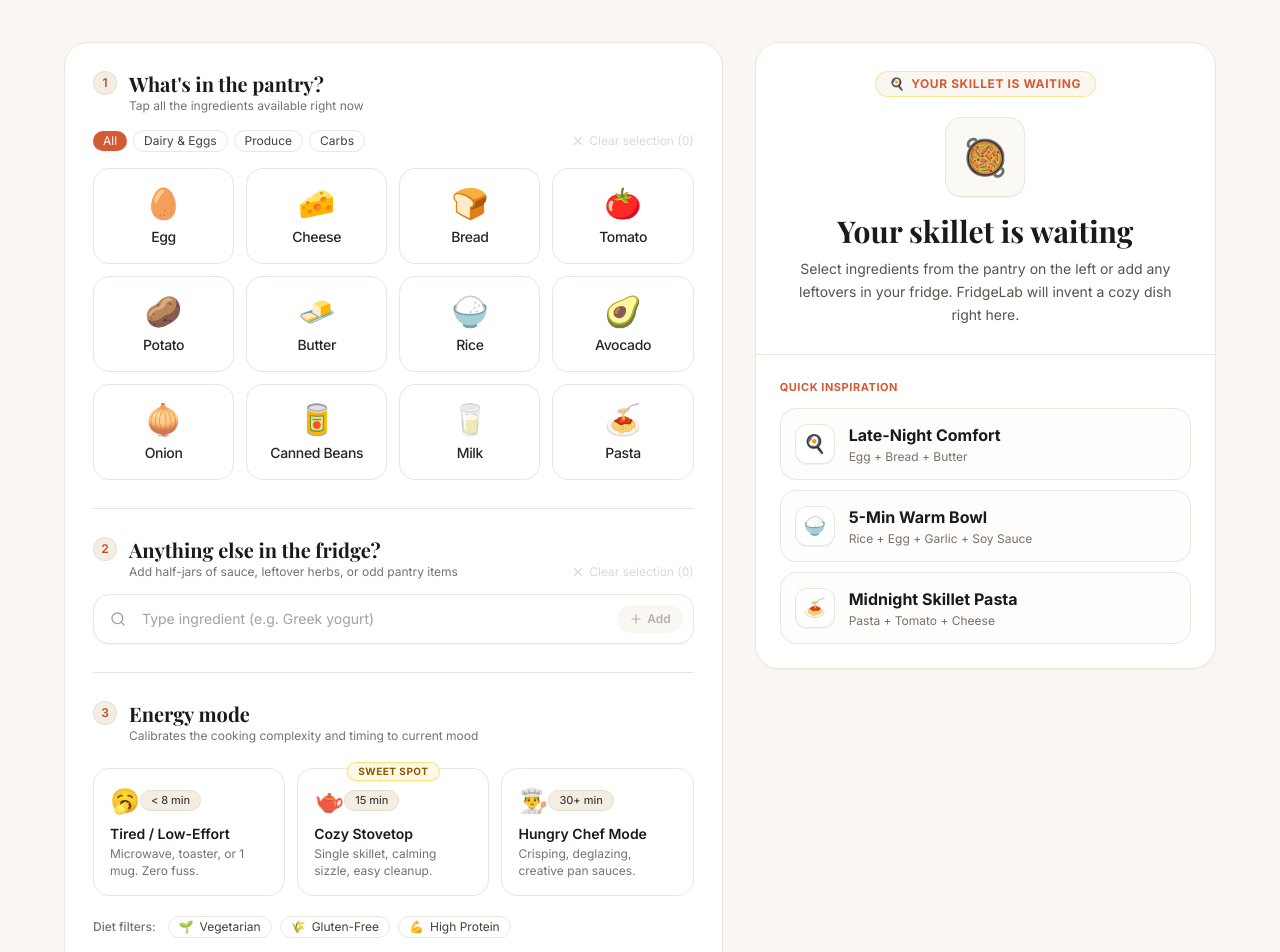
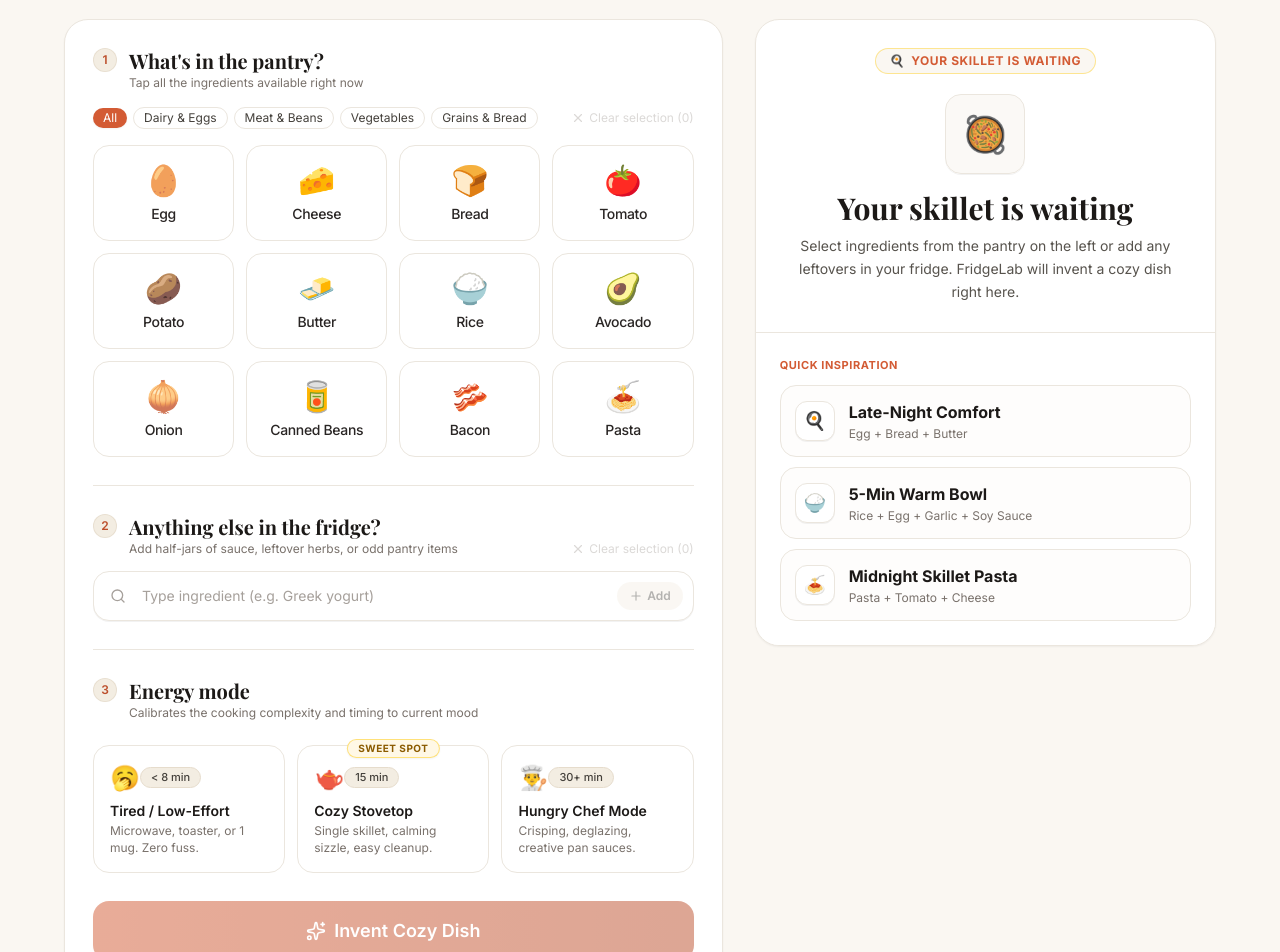
Before and after one commit to SmileyDoodle/fridgelab-ai, a React (Vite) app: page / in a window 1280 px wide. Shown: the part 220-1172 px from the top of the page. Built offline with nearby package versions, Linux system fonts and the light colour scheme; a web font is replaced by a local one.

Commit message:
change dietary flow

```diff
--- a/src/App.tsx
+++ b/src/App.tsx
@@ -18,7 +18,7 @@ import {
 } from './constants/quickInspirations.ts'
 import { findNonEdible } from './lib/data.ts'
 import { parseRecipe } from './lib/parseRecipe.ts'
-import type { DietaryFilter, EnergyMode, Recipe } from './types/recipe.ts'
+import type { EnergyMode, Recipe } from './types/recipe.ts'
 import { getFriendlyErrorMessage } from './utils/errorHandler.ts'
 
 /**
@@ -30,7 +30,6 @@ function parseApiResultToRecipe(raw: string, fallbackIngredients: string[]): Rec
     return {
       title: 'Cozy Skillet Dish',
       cookingTime: '15 mins',
-      technique: 'Cozy Stovetop',
       ingredientsUsed: fallbackIngredients,
       steps: [raw.replace(/^#+.*\n?/, '').trim()],
       tip: 'Season to taste with sea salt, freshly ground pepper, and gentle warmth.',
@@ -44,7 +43,6 @@ function parseApiResultToRecipe(raw: string, fallbackIngredients: string[]): Rec
   return {
     title: parsed.title || 'Cozy Pantry Dish',
     cookingTime: parsed.effort || '15 mins',
-    technique: 'Cozy Stovetop',
     ingredientsUsed: ingredientsList.length > 0 ? ingredientsList : fallbackIngredients,
     steps:
       parsed.steps.length > 0
@@ -61,7 +59,6 @@ export default function App() {
   const [selectedIngredientIds, setSelectedIngredientIds] = useState<string[]>([])
   const [customIngredients, setCustomIngredients] = useState<string[]>([])
   const [energyMode, setEnergyMode] = useState<EnergyMode | null>(null)
-  const [dietaryFilters, setDietaryFilters] = useState<DietaryFilter[]>([])
 
   // Default to null so "Your skillet is waiting" card shows by default
   const [recipe, setRecipe] = useState<Recipe | null>(null)
@@ -101,21 +98,11 @@ export default function App() {
     setCustomIngredients([])
   }, [])
 
-  // Toggle dietary filter
-  const handleToggleDietaryFilter = useCallback((filter: DietaryFilter) => {
-    setDietaryFilters((prev) =>
-      prev.includes(filter) ? prev.filter((item) => item !== filter) : [...prev, filter]
-    )
-  }, [])
-
   // Quick Inspiration selection: immediately prefills ingredients, energy mode, and recipe
   const handleSelectQuickInspiration = useCallback((item: QuickInspiration) => {
     setSelectedIngredientIds(item.stapleIds)
     setCustomIngredients(item.customIngredients)
     setEnergyMode(item.energyMode)
-    if (item.dietaryFilters) {
-      setDietaryFilters(item.dietaryFilters)
-    }
     setRecipe(item.recipe)
     setError(null)
   }, [])
@@ -154,7 +141,6 @@ export default function App() {
         body: JSON.stringify({
           ingredients: allIngredients,
           energy: energyMode ?? 'cozy',
-          dietary: dietaryFilters,
         }),
       })
 
@@ -175,7 +161,7 @@ export default function App() {
     } finally {
       setIsLoading(false)
     }
-  }, [selectedIngredientIds, customIngredients, energyMode, dietaryFilters])
+  }, [selectedIngredientIds, customIngredients, energyMode])
 
   const totalIngredientsCount = selectedIngredientIds.length + customIngredients.length
 
@@ -189,9 +175,8 @@ export default function App() {
         <p className="mt-1 font-serif text-2xl sm:text-3xl lg:text-4xl italic text-brand font-normal">
           will invent a cozy dish.
         </p>
-        <p className="mx-auto mt-4 max-w-lg text-center text-xs sm:text-sm text-stone-600 leading-relaxed">
-          Select whatever ingredients are on hand. Instant culinary combinations
-          computed straight in the browser with zero grocery runs.
+        <p className="mx-auto mt-4 max-w-xl text-center text-xs sm:text-sm text-stone-600 leading-relaxed">
+          Select your available ingredients and discover recipes you can make right now.
         </p>
       </header>
 
@@ -235,13 +220,8 @@ export default function App() {
 
             <hr className="border-surface-border" />
 
-            {/* Step 3: Energy Mode & Dietary Filters */}
-            <EnergySection
-              selectedMode={energyMode}
-              onSelectMode={setEnergyMode}
-              selectedDietaryFilters={dietaryFilters}
-              onToggleDietaryFilter={handleToggleDietaryFilter}
-            />
+            {/* Step 3: Energy Mode */}
+            <EnergySection selectedMode={energyMode} onSelectMode={setEnergyMode} />
 
             {/* Submit Action */}
             <SubmitButton
--- a/src/components/pantry/EnergySection.tsx
+++ b/src/components/pantry/EnergySection.tsx
@@ -1,6 +1,6 @@
-import { Pill, StepIndicator } from '../common/index.ts'
-import { DIETARY_FILTERS, ENERGY_MODES } from '../../constants/pantryData.ts'
-import type { DietaryFilter, EnergyMode } from '../../types/recipe.ts'
+import { StepIndicator } from '../common/index.ts'
+import { ENERGY_MODES } from '../../constants/pantryData.ts'
+import type { EnergyMode } from '../../types/recipe.ts'
 import { EnergyCard } from './EnergyCard.tsx'
 
 export interface EnergySectionProps {
@@ -8,27 +8,18 @@ export interface EnergySectionProps {
   selectedMode: EnergyMode | null
   /** Selection callback for energy mode */
   onSelectMode: (mode: EnergyMode) => void
-  /** Currently active dietary filters */
-  selectedDietaryFilters: readonly DietaryFilter[]
-  /** Toggle callback for dietary filter */
-  onToggleDietaryFilter: (filter: DietaryFilter) => void
   /** Additional custom classes */
   className?: string
 }
 
 /**
- * Step 3: "Energy mode" section with 3 preset effort cards and dietary filter pills.
+ * Step 3: "Energy mode" section with 3 preset effort cards.
  */
 export function EnergySection({
   selectedMode,
   onSelectMode,
-  selectedDietaryFilters,
-  onToggleDietaryFilter,
   className = '',
 }: EnergySectionProps) {
-  const isDietarySelected = (filter: DietaryFilter) =>
-    selectedDietaryFilters.includes(filter)
-
   return (
     <section className={`space-y-4 ${className}`} aria-labelledby="step-3-heading">
       {/* Step 3 Header */}
@@ -62,22 +53,6 @@ export function EnergySection({
           />
         ))}
       </div>
-
-      {/* Dietary filter pills row */}
-      <div className="flex flex-wrap items-center gap-2 pt-1">
-        <span className="text-xs text-stone-500 font-medium mr-1">Diet filters:</span>
-        {DIETARY_FILTERS.map((diet) => (
-          <Pill
-            key={diet.id}
-            label={diet.label}
-            icon={diet.emoji ? <span role="img" aria-hidden="true">{diet.emoji}</span> : undefined}
-            selected={isDietarySelected(diet.id)}
-            onClick={() => onToggleDietaryFilter(diet.id)}
-            ariaLabel={`Toggle ${diet.label} filter`}
-            className="cursor-pointer"
-          />
-        ))}
-      </div>
     </section>
   )
 }
--- a/src/constants/pantryData.ts
+++ b/src/constants/pantryData.ts
@@ -1,5 +1,4 @@
 import type {
-  DietaryFilterOption,
   EnergyModeOption,
   Ingredient,
   IngredientCategory,
@@ -8,21 +7,21 @@ import type {
 
 /**
  * Initial pantry staples displayed in the 4-column selection grid.
- * Categorized into Dairy & Eggs, Produce, and Carbs.
+ * Categorized into Dairy & Eggs, Meat & Beans, Vegetables, and Grains & Bread.
  */
 export const INITIAL_PANTRY_INGREDIENTS: readonly Ingredient[] = [
   { id: 'egg', name: 'Egg', emoji: '🥚', category: 'dairy' },
   { id: 'cheese', name: 'Cheese', emoji: '🧀', category: 'dairy' },
-  { id: 'bread', name: 'Bread', emoji: '🍞', category: 'carbs' },
-  { id: 'tomato', name: 'Tomato', emoji: '🍅', category: 'produce' },
-  { id: 'potato', name: 'Potato', emoji: '🥔', category: 'produce' },
+  { id: 'bread', name: 'Bread', emoji: '🍞', category: 'grains' },
+  { id: 'tomato', name: 'Tomato', emoji: '🍅', category: 'vegetables' },
+  { id: 'potato', name: 'Potato', emoji: '🥔', category: 'vegetables' },
   { id: 'butter', name: 'Butter', emoji: '🧈', category: 'dairy' },
-  { id: 'rice', name: 'Rice', emoji: '🍚', category: 'carbs' },
-  { id: 'avocado', name: 'Avocado', emoji: '🥑', category: 'produce' },
-  { id: 'onion', name: 'Onion', emoji: '🧅', category: 'produce' },
-  { id: 'canned-beans', name: 'Canned Beans', emoji: '🥫', category: 'carbs' },
-  { id: 'milk', name: 'Milk', emoji: '🥛', category: 'dairy' },
-  { id: 'pasta', name: 'Pasta', emoji: '🍝', category: 'carbs' },
+  { id: 'rice', name: 'Rice', emoji: '🍚', category: 'grains' },
+  { id: 'avocado', name: 'Avocado', emoji: '🥑', category: 'vegetables' },
+  { id: 'onion', name: 'Onion', emoji: '🧅', category: 'vegetables' },
+  { id: 'canned-beans', name: 'Canned Beans', emoji: '🥫', category: 'protein' },
+  { id: 'bacon', name: 'Bacon', emoji: '🥓', category: 'protein' },
+  { id: 'pasta', name: 'Pasta', emoji: '🍝', category: 'grains' },
 ] as const
 
 /**
@@ -54,22 +53,14 @@ export const ENERGY_MODES: readonly EnergyModeOption[] = [
 ] as const
 
 /**
- * Dietary filter pill options displayed beneath energy mode selection.
- */
-export const DIETARY_FILTERS: readonly DietaryFilterOption[] = [
-  { id: 'vegetarian', label: 'Vegetarian', emoji: '🌱' },
-  { id: 'gluten-free', label: 'Gluten-Free', emoji: '🌾' },
-  { id: 'high-protein', label: 'High Protein', emoji: '💪' },
-] as const
-
-/**
  * Filter categories for the pantry shelf.
  */
 export const PANTRY_CATEGORIES: readonly { id: IngredientCategory; label: string }[] = [
   { id: 'all', label: 'All' },
   { id: 'dairy', label: 'Dairy & Eggs' },
-  { id: 'produce', label: 'Produce' },
-  { id: 'carbs', label: 'Carbs' },
+  { id: 'protein', label: 'Meat & Beans' },
+  { id: 'vegetables', label: 'Vegetables' },
+  { id: 'grains', label: 'Grains & Bread' },
 ] as const
 
 /**
@@ -78,7 +69,6 @@ export const PANTRY_CATEGORIES: readonly { id: IngredientCategory; label: string
 export const INITIAL_RECIPE: Recipe = {
   title: 'Butter-Crisped Rice with Egg & Cheese',
   cookingTime: '12 mins',
-  technique: 'Cozy Skillet',
   ingredientsUsed: ['Butter', 'Rice', 'Eggs', 'Cheese', 'Chili Crisp'],
   steps: [
     'Melt butter in a skillet over medium-high heat until foaming and fragrant.',
--- a/src/constants/quickInspirations.ts
+++ b/src/constants/quickInspirations.ts
@@ -1,4 +1,4 @@
-import type { DietaryFilter, EnergyMode, Recipe } from '../types/recipe.ts'
+import type { EnergyMode, Recipe } from '../types/recipe.ts'
 
 export interface QuickInspiration {
   id: string
@@ -8,7 +8,6 @@ export interface QuickInspiration {
   stapleIds: string[]
   customIngredients: string[]
   energyMode: EnergyMode
-  dietaryFilters?: DietaryFilter[]
   recipe: Recipe
 }
 
@@ -26,11 +25,9 @@ export const QUICK_INSPIRATIONS: readonly QuickInspiration[] = [
     stapleIds: ['egg', 'bread', 'butter'],
     customIngredients: [],
     energyMode: 'tired',
-    dietaryFilters: ['vegetarian'],
     recipe: {
       title: 'Golden Butter Toast with Jammy Skillet Eggs',
       cookingTime: '7 mins',
-      technique: 'Cozy Stovetop',
       ingredientsUsed: ['Egg', 'Bread', 'Butter'],
       steps: [
         'Melt generous butter in a heavy skillet over medium heat until gently foaming.',
@@ -49,11 +46,9 @@ export const QUICK_INSPIRATIONS: readonly QuickInspiration[] = [
     stapleIds: ['rice', 'egg'],
     customIngredients: ['Garlic', 'Soy Sauce'],
     energyMode: 'cozy',
-    dietaryFilters: ['vegetarian'],
     recipe: {
       title: 'Sizzling Garlic Soy Butter Rice Bowl',
       cookingTime: '5 mins',
-      technique: 'Single Skillet',
       ingredientsUsed: ['Rice', 'Egg', 'Garlic', 'Soy Sauce'],
       steps: [
         'Heat a slick of butter or oil in a skillet and sizzle minced garlic for 30 seconds until fragrant.',
@@ -72,11 +67,9 @@ export const QUICK_INSPIRATIONS: readonly QuickInspiration[] = [
     stapleIds: ['pasta', 'tomato', 'cheese'],
     customIngredients: [],
     energyMode: 'cozy',
-    dietaryFilters: [],
     recipe: {
       title: 'Blistered Tomato & Melted Cheese Skillet Pasta',
       cookingTime: '12 mins',
-      technique: 'One-Pan Skillet',
       ingredientsUsed: ['Pasta', 'Tomato', 'Cheese'],
       steps: [
         'Cook pasta in salted boiling water until al dente, reserving a small cup of starchy cooking water.',
--- a/src/lib/data.ts
+++ b/src/lib/data.ts
@@ -11,7 +11,7 @@ export const FOOD_EMOJIS = [
   { emoji: '🥑', name: 'Avocado' },
   { emoji: '🧅', name: 'Onion' },
   { emoji: '🥫', name: 'Beans' },
-  { emoji: '🥛', name: 'Milk' },
+  { emoji: '🥓', name: 'Bacon' },
   { emoji: '🍝', name: 'Pasta' },
 ] as const
 
--- /dev/null
+++ b/src/utils/diet.ts
@@ -0,0 +1,103 @@
+import type { Recipe } from '../types/recipe.ts'
+
+export type DietTag = 'vegan' | 'vegetarian' | 'lactose-free' | 'gluten-free'
+
+export const DIET_TAG_TEXT: Record<DietTag, string> = {
+  vegan: 'Vegan',
+  vegetarian: 'Vegetarian',
+  'lactose-free': 'Lactose-free',
+  'gluten-free': 'Gluten-free',
+}
+
+interface Flags {
+  meat?: boolean
+  dairy?: boolean
+  egg?: boolean
+  /** Other animal products (honey, gelatin, ...) that rule out "vegan" */
+  animal?: boolean
+  gluten?: boolean
+}
+
+/**
+ * Small ingredient knowledge base. An ingredient only counts as "known" if it matches an entry.
+ * Entries without flags are known to be neutral (plain plant food, seasoning, oil...).
+ * Anything not listed here is unknown, and an unknown ingredient means we claim nothing.
+ */
+const KNOWLEDGE: readonly { pattern: RegExp; flags: Flags }[] = [
+  // Meat & fish (and their stocks)
+  {
+    pattern:
+      /\b(bacon|ham|prosciutto|pancetta|chorizo|sausage|salami|pepperoni|chicken|turkey|duck|beef|steak|pork|lamb|veal|mince|meat|meatball|fish|salmon|tuna|cod|anchov\w*|sardine|shrimp|prawn|crab|lobster|squid|clam|mussel|oyster)/i,
+    flags: { meat: true },
+  },
+  { pattern: /\b(lard|gelatin|gelatine|honey)\b/i, flags: { animal: true } },
+  // Dairy & eggs
+  {
+    pattern:
+      /(milk|cheese|butter|cream|yogh?urt|ghee|parmesan|mozzarella|cheddar|feta|ricotta|halloumi|paneer|kefir|custard)/i,
+    flags: { dairy: true },
+  },
+  { pattern: /\b(eggs?|mayo|mayonnaise)\b/i, flags: { egg: true } },
+  // Gluten
+  {
+    pattern:
+      /\b(bread\w*|toast|pasta|spaghetti|macaroni|penne|lasagn\w*|noodles?|flour|tortillas?|wraps?|buns?|pita|naan|couscous|barley|bulgur|crackers?|panko|soy sauce|oats?|oatmeal|seitan|beer|wheat|rye|semolina|croutons?)\b/i,
+    flags: { gluten: true },
+  },
+  // Known neutral foods
+  {
+    pattern:
+      /\b(plantbased|rice|potato\w*|tomato\w*|onion\w*|shallot|garlic|avocado|beans?|chickpeas?|lentils?|peas?|corn|carrots?|celery|peppers?|chil+i\w*|cucumber|zucchini|courgette|spinach|kale|lettuce|cabbage|broccoli|cauliflower|mushrooms?|eggplant|aubergine|pumpkin|squash|sweet potato|ginger|herbs?|basil|parsley|cilantro|coriander|oregano|thyme|rosemary|dill|mint|cumin|paprika|turmeric|cinnamon|curry powder|salt|black pepper|oil|vinegar|sugar|lemon|lime|apple|banana|olives?|capers?|nuts?|almonds?|walnuts?|peanuts?|seeds?|sesame|tofu|tempeh|water|mustard|ketchup|maple syrup|spices?|seasoning)\b/i,
+    flags: {},
+  },
+]
+
+/** Plant-based "milks/butters" must not be mistaken for dairy ("oat" keeps its gluten flag). */
+const PLANT_BASED =
+  /\b(vegan|oat|almond|soy|coconut|rice|cashew|hazelnut|plant|nut|peanut|cocoa|shea)[ -]?(milk|cream|yogh?urt|butter|cheese)\b/gi
+const BUTTER_BEANS = /\bbutter ?beans?\b/gi
+
+function normalize(text: string): string {
+  return text.replace(PLANT_BASED, '$1 plantbased').replace(BUTTER_BEANS, 'beans')
+}
+
+function matchFlags(text: string): { known: boolean; flags: Flags } {
+  const normalized = normalize(text)
+  const flags: Flags = {}
+  let known = false
+  for (const entry of KNOWLEDGE) {
+    if (entry.pattern.test(normalized)) {
+      known = true
+      Object.assign(flags, Object.fromEntries(Object.entries(entry.flags).filter(([, v]) => v)))
+    }
+  }
+  return { known, flags }
+}
+
+/**
+ * Returns diet tags we are confident about, or an empty list when unsure.
+ * Rules: every listed ingredient must be recognized, and the title/steps are also scanned so
+ * an ingredient mentioned only in the method (e.g. "add a splash of milk") still counts.
+ */
+export function getRecipeDietTags(
+  recipe: Pick<Recipe, 'title' | 'ingredientsUsed' | 'steps'>
+): DietTag[] {
+  if (recipe.ingredientsUsed.length === 0) return []
+
+  const combined: Flags = {}
+  for (const ingredient of recipe.ingredientsUsed) {
+    const { known, flags } = matchFlags(ingredient)
+    if (!known) return []
+    Object.assign(combined, flags)
+  }
+  Object.assign(combined, matchFlags([recipe.title, ...recipe.steps].join(' ')).flags)
+
+  const tags: DietTag[] = []
+  if (!combined.meat) {
+    const isVegan = !combined.dairy && !combined.egg && !combined.animal
+    tags.push(isVegan ? 'vegan' : 'vegetarian')
+  }
+  if (!combined.dairy) tags.push('lactose-free')
+  if (!combined.gluten) tags.push('gluten-free')
+  return tags
+}
```
Also changed, not shown: src/components/recipe/RecipeCard.tsx (+24 -7 lines), src/types/recipe.ts (+1 -10 lines).
